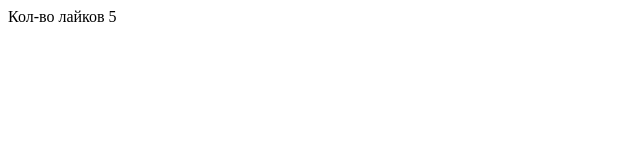
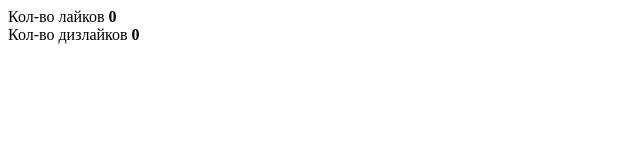
Before and after one commit to danikman89/vue, a Vue app: page / in a window 1280 px wide. Shown: the top 160 px of the page, without its empty margins (0-640 px from the left). Built offline with nearby package versions, Linux system fonts and the light colour scheme.

Commit message:
refactor: add likes and dislikes

```diff
--- a/src/App.vue
+++ b/src/App.vue
@@ -1,12 +1,18 @@
 <template>
-  <div>Кол-во лайков {{ likes }}</div>
+  <div>
+    Кол-во лайков <strong>{{ likes }}</strong>
+  </div>
+  <div>
+    Кол-во дизлайков <strong>{{ dislikes }}</strong>
+  </div>
 </template>
 
 <script>
 export default {
   data() {
     return {
-      likes: 5,
+      likes: 0,
+      dislikes: 0,
     };
   },
 };
```
